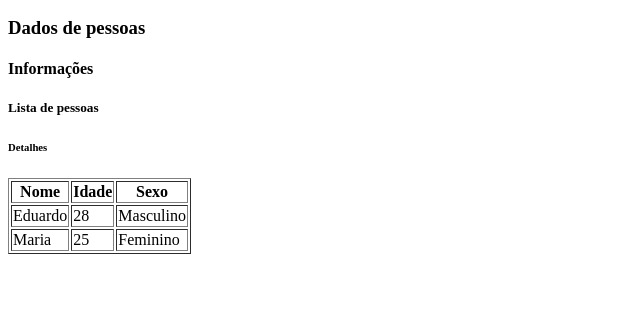
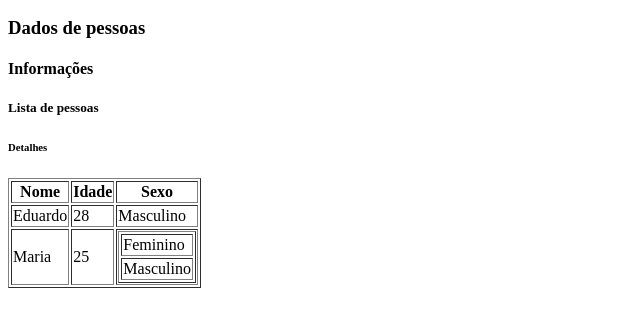
Before and after one commit to EduSCP/Eduardo_Pires_TPSI0525, a plain HTML site: page Trabalho1/index.html in a window 1280 px wide. Shown: the part 110-434 px from the top of the page, without its empty margins (0-640 px from the left). Drawn offline with Linux system fonts and the light colour scheme.

Commit message:
Tabela dentro da tabela

```diff
--- a/Trabalho1/index.html
+++ b/Trabalho1/index.html
@@ -31,7 +31,15 @@
             <tr>
                 <td>Maria</td>
                 <td>25</td>
-                <td>Feminino</td>
+                <td>
+                    <table border="1">
+                        <tr>
+                            <td>Feminino</td>
+                        </tr>
+                        <tr>
+                            <td>Masculino</td>
+                        </tr>
+                </td>
             </tr>
         </table>
     </body>
```
